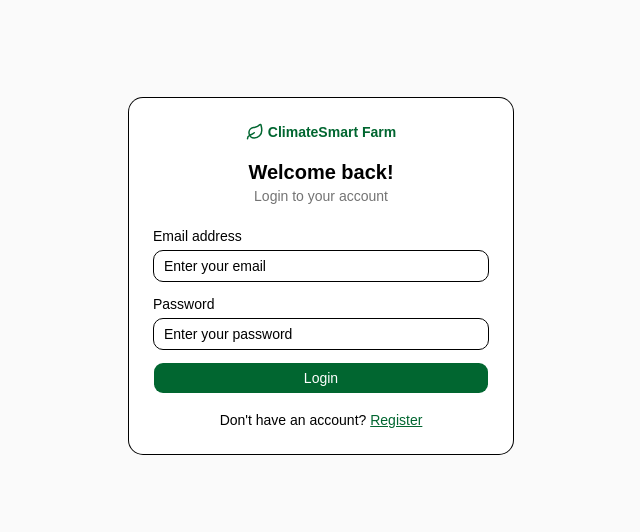
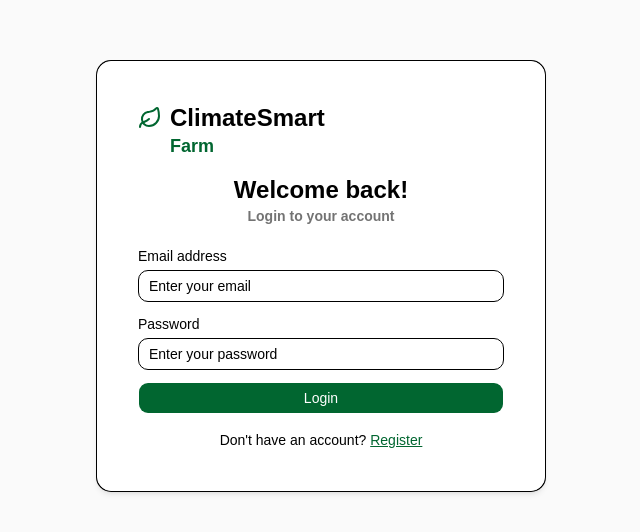
Before and after one commit to Baye-Brian1/Smart-Farm, a React (Vite) app: page /login in a window 1280 px wide. Shown: the part 124-656 px from the top of the page, without its empty margins (319-959 px from the left). Built offline with nearby package versions, Linux system fonts and the light colour scheme.

Commit message:
fixed the auth component

```diff
--- a/src/pages/Auth.tsx
+++ b/src/pages/Auth.tsx
@@ -40,13 +40,16 @@ function Shell({
   if (session) return <Navigate to="/app" replace />;
   return (
     <div className="flex min-h-screen items-center justify-center bg-neutral-50 p-4">
-      <Card className="w-full max-w-sm p-6">
-        <div className="mb-4 flex items-center justify-center gap-1 font-bold text-green-800">
-          <Leaf size={18} />
-          ClimateSmart Farm
+      <Card className="w-full max-w-md border border-white bg-white shadow-md p-10">
+        <div className="mb-4 text-2xl flex flex-col items-start  ">
+          <div className="flex items-center gap-2">
+            <Leaf size={24} className="text-green-800" />
+            <p className="font-bold text-shadow-green-800">ClimateSmart </p>
+          </div>
+          <span className="ml-8 text-[18px] font-semibold text-green-800">Farm</span>
         </div>
-        <h1 className="text-center text-xl font-semibold">{title}</h1>
-        <p className="mb-5 text-center text-sm text-neutral-500">{sub}</p>
+        <h1 className="font-bold text-center text-2xl text-shadow-green-800">{title}</h1>
+        <p className="mb-5 text-center text-md font-semibold text-neutral-500">{sub}</p>
         {children}
         <p className="mt-4 text-center text-sm">{footer}</p>
       </Card>
@@ -137,7 +140,7 @@ export function Register() {
       footer={
         <>
           Already have an account?{" "}
-          <Link className="text-green-800 underline" to="/login">
+          <Link className="text-green-800 underline font-semibold" to="/login">
             Login
           </Link>
         </>
```
